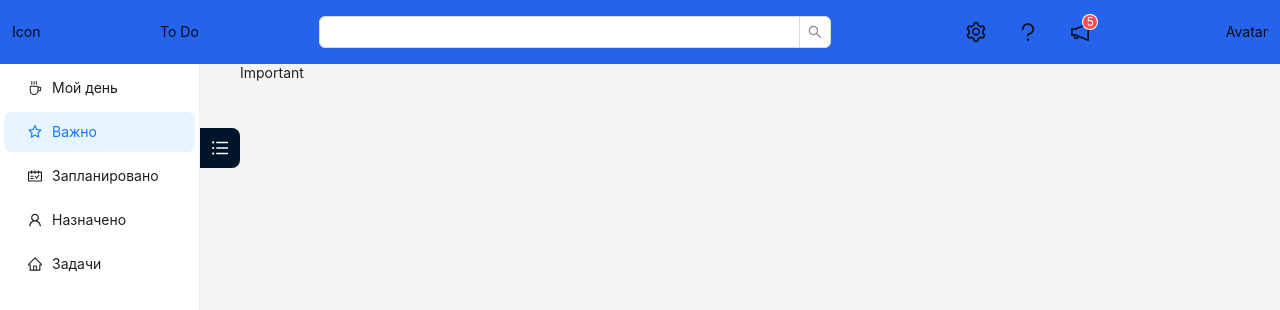
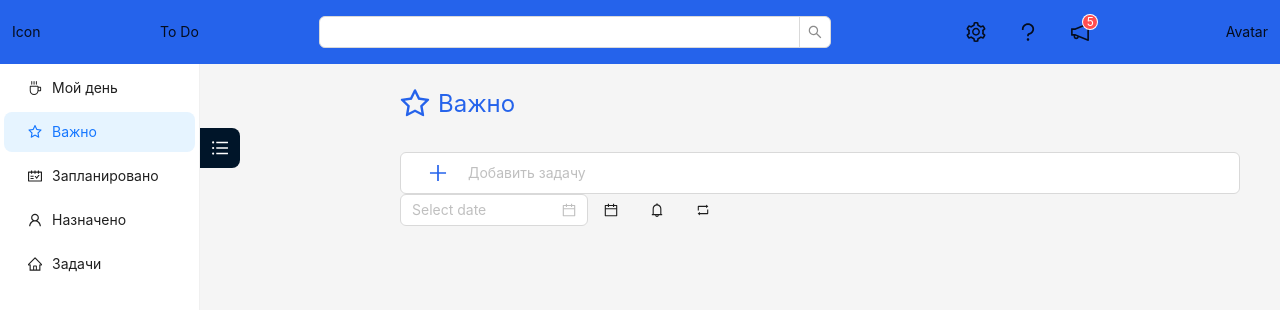
Before and after one commit to Smog342/micro-todo, a React (Create React App) app: page /myday in a window 1280 px wide. Both pictures are taken after a click on the item "Важно". Shown: the top 310 px of the page. Built offline with nearby package versions, Linux system fonts and the light colour scheme.

Commit message:
main components implemented

```diff
--- a/src/App.tsx
+++ b/src/App.tsx
@@ -3,7 +3,7 @@ import logo from './logo.svg';
 import './App.css';
 import { Button } from 'antd';
 import OnLoadingComponent from './components/OnLoadingComponent';
-import Task from './components/Task';
+import Task from './components/TaskComponent';
 import LayoutComponent from './components/LayoutComponent';
 
 function App() {
--- a/src/Context.tsx
+++ b/src/Context.tsx
@@ -2,9 +2,20 @@ import {createContext ,useState} from "react";
 
 export const Context = createContext<any>("Context");
 
+export type Task = {
+
+    id: number,
+    text: string,
+    date: string,
+    important: boolean,
+    finished: boolean,
+    board: string
+
+}
+
 export const ContextProvider = ({children} : any) => {
 
-    const [tasks, setTasks] = useState([]);
+    const [tasks, setTasks] = useState<Task[]>([]);
 
     return(
         <Context.Provider value={{tasks, setTasks}}>
--- /dev/null
+++ b/src/components/AssignedComponent.tsx
@@ -0,0 +1,13 @@
+function AssignedComponent(){
+
+    return(
+
+        <div className="flex flex-col justify-center items-center text-blue-500 text-xl font-bold h-full w-full">
+            Здесь находятся задачи, назначенные вам
+        </div>
+
+    )
+
+}
+
+export default AssignedComponent
--- /dev/null
+++ b/src/components/ImportantComponent.tsx
@@ -0,0 +1,24 @@
+import { StarOutlined } from "@ant-design/icons"
+import TaskComponent from "./TaskComponent"
+import TaskCreator from "./TaskCreator"
+import {Task, Context} from "../Context"
+import { useContext } from "react"
+
+function ImportantComponent(){
+
+    const {tasks} = useContext(Context);
+
+    return(
+        <div className="pl-40 overflow-auto h-full">
+            <div className="flex text-blue-600">
+                <StarOutlined className="text-3xl mr-2"></StarOutlined>
+                <p className="text-2xl">Важно</p>
+            </div>
+            <TaskCreator></TaskCreator>
+            {tasks.map((task : Task) => (task.important === true ? <TaskComponent id={task.id} text={task.text} date={task.date} important={task.important} finished={task.finished} board={task.board} key={task.id}></TaskComponent> : <></>))}
+        </div>
+    )
+
+}
+
+export default ImportantComponent
--- a/src/components/LayoutComponent.tsx
+++ b/src/components/LayoutComponent.tsx
@@ -9,6 +9,10 @@ import {Route, Routes, useNavigate} from "react-router-dom";
 import TaskCreator from "./TaskCreator";
 import MainHeader from "./MainHeader";
 import MyDay from "./MyDay";
+import ImportantComponent from "./ImportantComponent";
+import PlannedComponent from "./PlannedComponent";
+import AssignedComponent from "./AssignedComponent";
+import TasksListComponent from "./TasksListComponent";
 
 const {Search} = Input;
 
@@ -52,10 +56,10 @@ function LayoutComponent(){
                         <Routes>
                             <Route path="/" element={<div></div>}></Route>
                             <Route path="myday" element={<MyDay></MyDay>}></Route>
-                            <Route path="important" element={<div>Important</div>}></Route>
-                            <Route path="schedule" element={<div>Schedule</div>}></Route>
-                            <Route path="assigned" element={<div>Assigned</div>}></Route>
-                            <Route path="tasks" element={<div>Tasks</div>}></Route>
+                            <Route path="important" element={<ImportantComponent></ImportantComponent>}></Route>
+                            <Route path="schedule" element={<PlannedComponent></PlannedComponent>}></Route>
+                            <Route path="assigned" element={<AssignedComponent></AssignedComponent>}></Route>
+                            <Route path="tasks" element={<TasksListComponent></TasksListComponent>}></Route>
                         </Routes>
                     </Content>
                 </Layout>
--- a/src/components/MyDay.tsx
+++ b/src/components/MyDay.tsx
@@ -1,19 +1,22 @@
 import { CoffeeOutlined } from "@ant-design/icons"
-import Task from "./Task"
+import TaskComponent from "./TaskComponent"
 import TaskCreator from "./TaskCreator"
+import {Task, Context} from "../Context"
+import { useContext } from "react"
 
 function MyDay(){
 
+    const {tasks} = useContext(Context);
+
     return(
-        <div className="pl-40">
-            <div className=" flex text-blue-600">
+        <div className="pl-40 overflow-auto h-full">
+            <div className="flex text-blue-600">
                 <CoffeeOutlined className="text-3xl mr-2"></CoffeeOutlined>
                 <p className="text-2xl">Мой день</p>
             </div>
             <TaskCreator></TaskCreator>
-            <Task id={0} text={"Aaa"} date={"11/10/20"} important={false} solved={false}></Task>
-            <Task id={1} text={"Bbb"} date={"11/20/10"} important={false} solved={false}></Task>
-            <Task id={2} text={"Ccc"} date={"10/20/11"} important={false} solved={false}></Task>
+            {tasks.map((task : Task) =>
+            <TaskComponent id={task.id} text={task.text} date={task.date} important={task.important} finished={task.finished} board={task.board} key={task.id}></TaskComponent>)}
         </div>
     )
 
--- a/src/components/OnLoadingComponent.tsx
+++ b/src/components/OnLoadingComponent.tsx
@@ -14,7 +14,7 @@ function OnLoadingComponent(Component: React.FC){
             return (
                 <div className="flex w-screen h-screen flex-col justify-center items-center">
                     <Spin></Spin>
-                    <p className="text-green-500 font-bold">Идёт загрузка, подождите...</p>
+                    <p className="text-blue-500 font-bold">Идёт загрузка, подождите...</p>
                 </div>
             )
 
--- /dev/null
+++ b/src/components/PlannedComponent.tsx
@@ -0,0 +1,24 @@
+import { ScheduleOutlined } from "@ant-design/icons"
+import TaskComponent from "./TaskComponent"
+import TaskCreator from "./TaskCreator"
+import {Task, Context} from "../Context"
+import { useContext } from "react"
+
+function PlannedComponent(){
+
+    const {tasks} = useContext(Context);
+
+    return(
+        <div className="pl-40 overflow-auto h-full">
+            <div className="flex text-blue-600">
+                <ScheduleOutlined className="text-3xl mr-2"></ScheduleOutlined>
+                <p className="text-2xl">Запланировано</p>
+            </div>
+            <TaskCreator></TaskCreator>
+            {tasks.map((task : Task) => (task.date !== '' ? <TaskComponent id={task.id} text={task.text} date={task.date} important={task.important} finished={task.finished} board={task.board} key={task.id}></TaskComponent> : <></>))}
+        </div>
+    )
+
+}
+
+export default PlannedComponent;
--- a/src/components/Task.tsx
+++ /dev/null
@@ -1,26 +0,0 @@
-import { StarOutlined } from "@ant-design/icons"
-import { Radio } from "antd"
-
-type taskProps = {
-
-    id: number,
-    text: string,
-    date: string,
-    important: boolean,
-    solved: boolean
-
-}
-
-function Task(taskProps: taskProps){
-
-    return(
-        <div className="w-full flex items-center space-between mb-2 shadow-md bg-white">
-            <Radio></Radio>
-            <p>{taskProps.text}</p>
-            <StarOutlined className="text-xl mr-auto"></StarOutlined>
-        </div>
-    )
-
-}
-
-export default Task
--- /dev/null
+++ b/src/components/TaskComponent.tsx
@@ -0,0 +1,47 @@
+import { StarFilled, StarOutlined } from "@ant-design/icons"
+import { Button, Radio } from "antd"
+import {Task, Context} from "../Context"
+import { useContext, useState } from "react"
+
+function TaskComponent(taskProps: Task){
+
+    const {tasks, setTasks} = useContext(Context);
+
+    const [isImportant, setIsImportant] = useState(taskProps.important);
+
+    const [isFinished, setIsFinished] = useState(taskProps.finished);
+
+    function handleStarClick(e: React.MouseEvent<HTMLElement>): void{
+
+        setIsImportant(!isImportant);
+        setTasks([...tasks.map((task: { id: number; important: boolean; }) => (task.id === taskProps.id ? {...task, important: !task.important} : {...task}))])
+
+    }
+
+    function handleRadioClick(e: React.MouseEvent<HTMLElement>): void{
+
+        setIsFinished(!isFinished);
+        setTasks([...tasks.map((task: { id: number; finished: boolean; }) => (task.id === taskProps.id ? {...task, finished: !task.finished} : {...task}))])
+
+    }
+
+    return(
+        <div className="mb-2 shadow-md bg-white">
+        <div className="flex justify-between items-center">
+            <div className="flex">
+                <Radio checked={isFinished} onClick={handleRadioClick}></Radio>
+                <p className="break-words">{taskProps.text}</p>
+            </div>
+            <div>
+                <Button type="text" onClick={handleStarClick}>
+                    {isImportant? <StarFilled className="text-xl mr-auto"></StarFilled> : <StarOutlined className="text-xl mr-auto"></StarOutlined>}
+                </Button>
+            </div>
+        </div>
+        <p className="text-sm m-0">{taskProps.date}</p>
+        </div>
+    )
+
+}
+
+export default TaskComponent
--- a/src/components/TaskCreator.tsx
+++ b/src/components/TaskCreator.tsx
@@ -1,34 +1,49 @@
 import { BellOutlined, CalculatorOutlined, CalendarOutlined, PlusOutlined, RetweetOutlined } from "@ant-design/icons";
 import Icon from "@ant-design/icons/lib/components/Icon";
 import { Button, DatePicker, Input } from "antd";
-import { useState } from "react";
-
-function addTask(): void{
-
-
-
-}
+import { useContext, useState } from "react";
+import {Task, Context} from "../Context";
 
 function TaskCreator(){
 
+    const {tasks, setTasks} = useContext(Context);
+
     const [datePickerAllowed, setDatePickerAllowed] = useState(false);
+
+    const [date, setDate] = useState('');
 
     const [text, setText] = useState('');
 
-    const handleClick = (event: React.MouseEvent<HTMLElement>) =>{
+    function handleClick(event: React.MouseEvent<HTMLElement>): void{
         setDatePickerAllowed(!datePickerAllowed);
+    }
+
+    function addTask(task: Task): void{
+
+        setTasks([...tasks, task]);
+        setText('');
+
     }
 
     return(
         <div className="pt-2 pb-2">
         <Input prefix={
-            <Button type="text" onClick={addTask}>
+            <Button type="text" onClick={(e) => {
+                addTask({
+                    id: Math.random() * 1000,
+                    text: text,
+                    date: date,
+                    important: false,
+                    finished: false,
+                    board: ''
+                })
+            }}>
                 <PlusOutlined className="text-blue-600 text-xl"></PlusOutlined>
-            </Button>} placeholder="Добавить задачу" allowClear
+            </Button>} placeholder="Добавить задачу" allowClear value={text}
             onChange={(e) => {setText(e.target.value)}}>
         </Input>
         <div className="flex">
-            <DatePicker open={datePickerAllowed}/>
+            <DatePicker open={datePickerAllowed} onChange={(date, dateString) => {setDate(dateString)}}/>
             <Button type="text" onClick={handleClick}>
                 <CalendarOutlined></CalendarOutlined>
             </Button>
--- /dev/null
+++ b/src/components/TasksListComponent.tsx
@@ -0,0 +1,24 @@
+import { HomeOutlined } from "@ant-design/icons"
+import TaskComponent from "./TaskComponent"
+import TaskCreator from "./TaskCreator"
+import {Task, Context} from "../Context"
+import { useContext } from "react"
+
+function TasksListComponent(){
+
+    const {tasks} = useContext(Context);
+
+    return(
+        <div className="pl-40 overflow-auto h-full">
+            <div className="flex text-blue-600">
+                <HomeOutlined className="text-3xl mr-2"></HomeOutlined>
+                <p className="text-2xl">Задачи</p>
+            </div>
+            <TaskCreator></TaskCreator>
+            {tasks.map((task : Task) => (task.board === '' ? <TaskComponent id={task.id} text={task.text} date={task.date} important={task.important} finished={task.finished} board={task.board} key={task.id}></TaskComponent> : <></>))}
+        </div>
+    )
+
+}
+
+export default TasksListComponent
```
